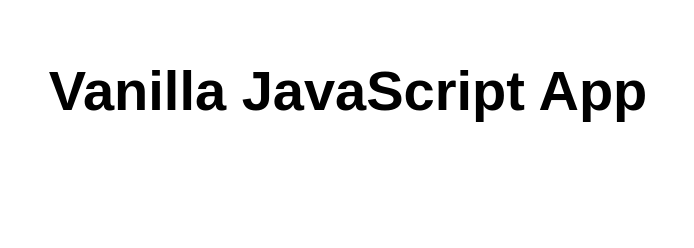
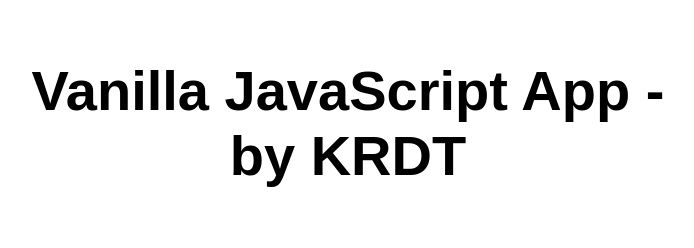
Before and after one commit to jaroslav91/AzureStaticWebAppExampleApp, a website: page src/index.html in a window 1280 px wide. Shown: the whole page, without its empty margins (292-986 px from the left). Drawn offline with Linux system fonts and the light colour scheme.

Commit message:
Update index.html

```diff
--- a/src/index.html
+++ b/src/index.html
@@ -10,7 +10,7 @@
 
 <body>
   <main>
-    <h1>Vanilla JavaScript App</h1>
+    <h1>Vanilla JavaScript App - by KRDT</h1>
   </main>
 </body>
 
```
